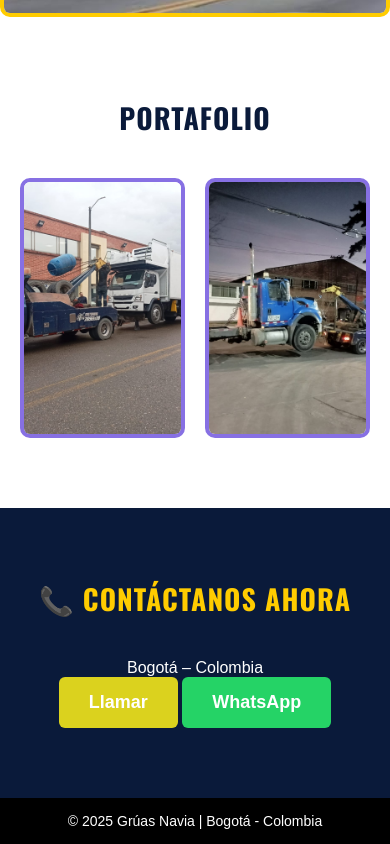
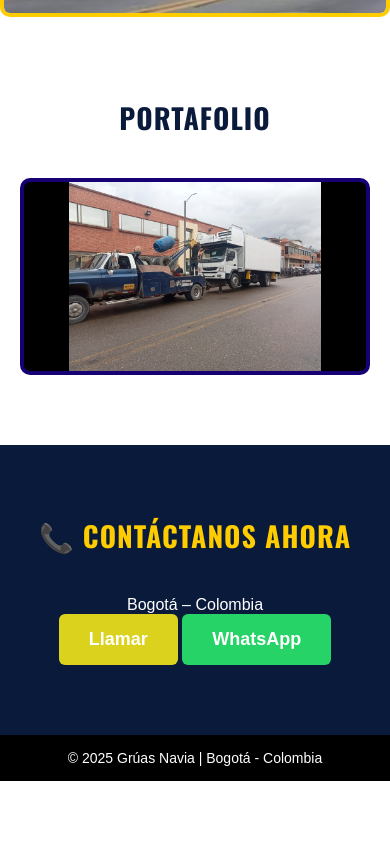
Before and after one commit to Josecatto/Auto-Gr-as-Navia, a plain HTML site: page index.html in a window 390 px wide. Shown: the part 1360-2204 px from the top of the page. After the commit the page ends 2141 px from the top, so only its background shows below. Drawn offline with nearby package versions, Linux system fonts and the light colour scheme.

Commit message:
Fix portafolio responsive sin recorte

```diff
--- a/css/estilos.css
+++ b/css/estilos.css
@@ -286,3 +286,18 @@ h2 {
     margin: 0 auto;     /* centra el carrusel */
     padding: 10px 0;
 }
+/* ===============================
+   FIX PORTAFOLIO EN MÓVIL
+   (NO CORTA LAS IMÁGENES)
+================================ */
+@media (max-width: 768px) {
+
+    .portafolio-carrusel img {
+        width: 100%;          /* una imagen visible */
+        height: auto;         /* 🔥 no fuerza altura */
+        aspect-ratio: 16 / 9; /* 🔥 formato horizontal */
+        object-fit: contain;  /* 🔥 no recorta */
+        background-color: #000;
+    }
+
+}
```
